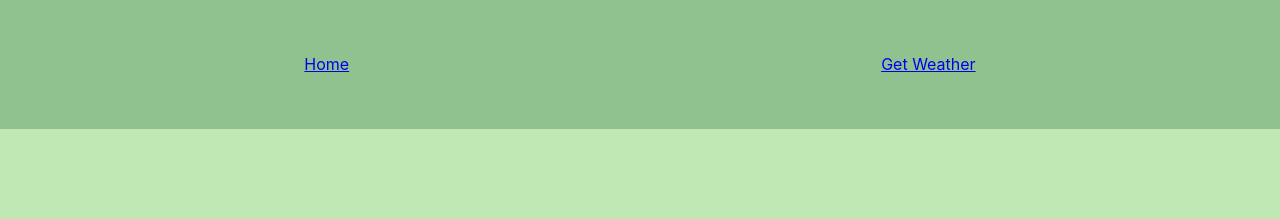
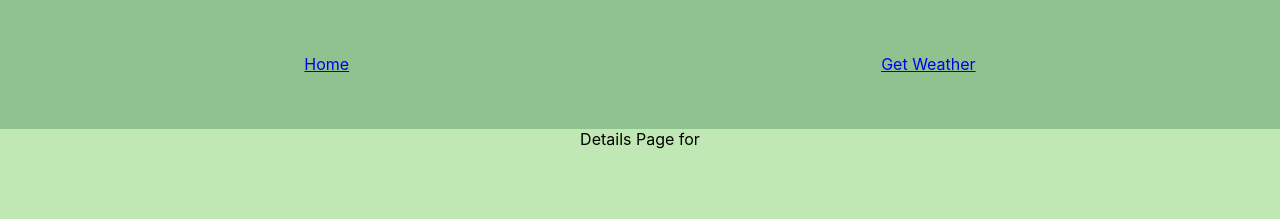
Before and after one commit to TylerEikenberg/Whats-it-Like-Outside-, a React (Create React App) app: page /weather/details/1 in a window 1280 px wide. Shown: the top 219 px of the page. Built offline with nearby package versions, Linux system fonts and the light colour scheme.

Commit message:
details page

```diff
--- a/src/Pages/App/App.js
+++ b/src/Pages/App/App.js
@@ -1,7 +1,7 @@
 import React from 'react';
 import { NavLink, BrowserRouter, Switch, Route } from 'react-router-dom';
 import './App.css';
-import { Search } from '../';
+import { Search, Details } from '../';
 
 function App() {
   return (
@@ -19,6 +19,7 @@ function App() {
         </header>
         <Switch>
           <Route path='/weather' exact component={Search} />
+          <Route path='/weather/details/:location' exact component={Details} />
         </Switch>
       </div>
     </BrowserRouter>
--- /dev/null
+++ b/src/Pages/Details/Details.js
@@ -0,0 +1,13 @@
+import React, { useState, useEffect } from 'react';
+import { useDispatch, useSelector } from 'react-redux';
+import { fetchWeatherDataAsync } from '../../redux/actions/weatherActions';
+import './Details.css';
+
+// TODO:
+// fetch data on load of page incase user comes to this page without searching
+function Details({ match }) {
+  const { data, loading, error } = useSelector(state => state.weatherReducer);
+  return <div>Details Page for {data.location}</div>;
+}
+
+export default Details;
--- a/src/Pages/index.js
+++ b/src/Pages/index.js
@@ -1,4 +1,5 @@
 import App from './App/App';
 import Search from './Search/Search';
+import Details from './Details/Details';
 
-export { App, Search };
+export { App, Search, Details };
```
Also changed, not shown: src/Pages/Details/Details.css (added).
